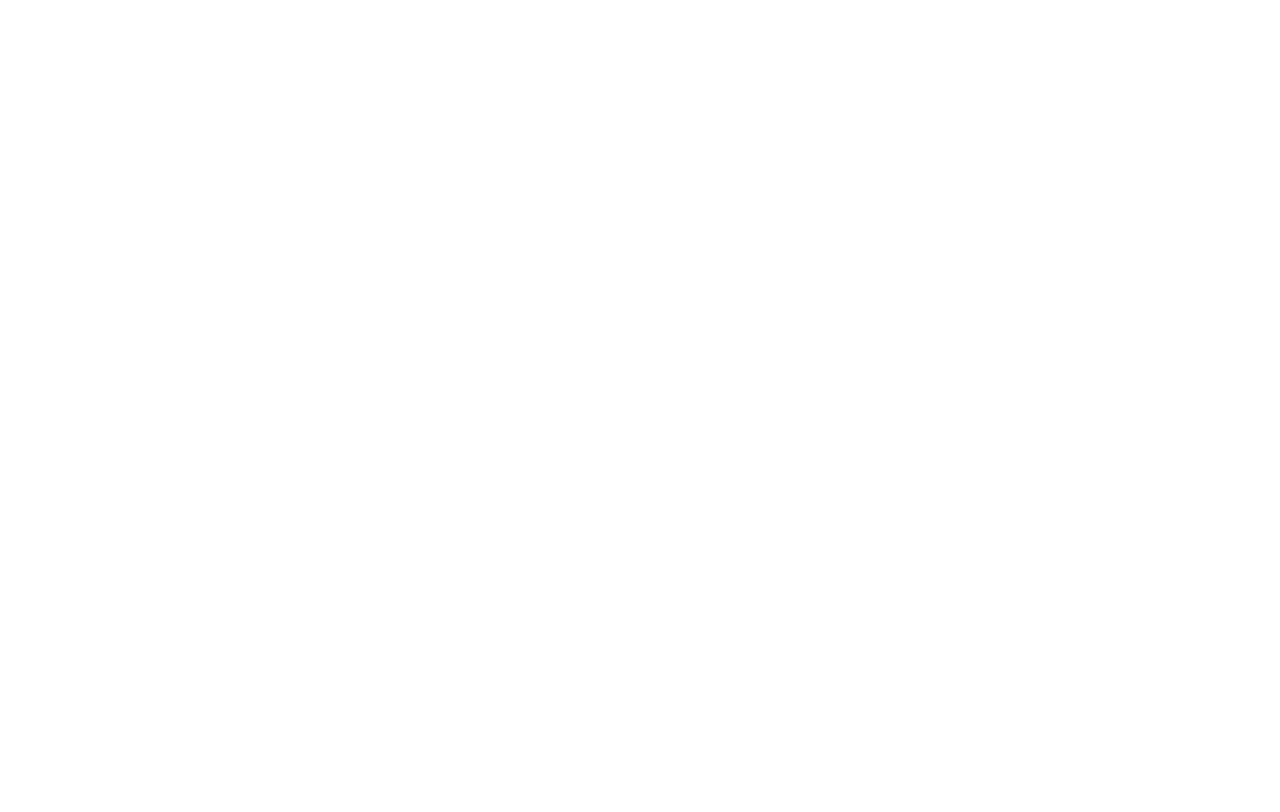
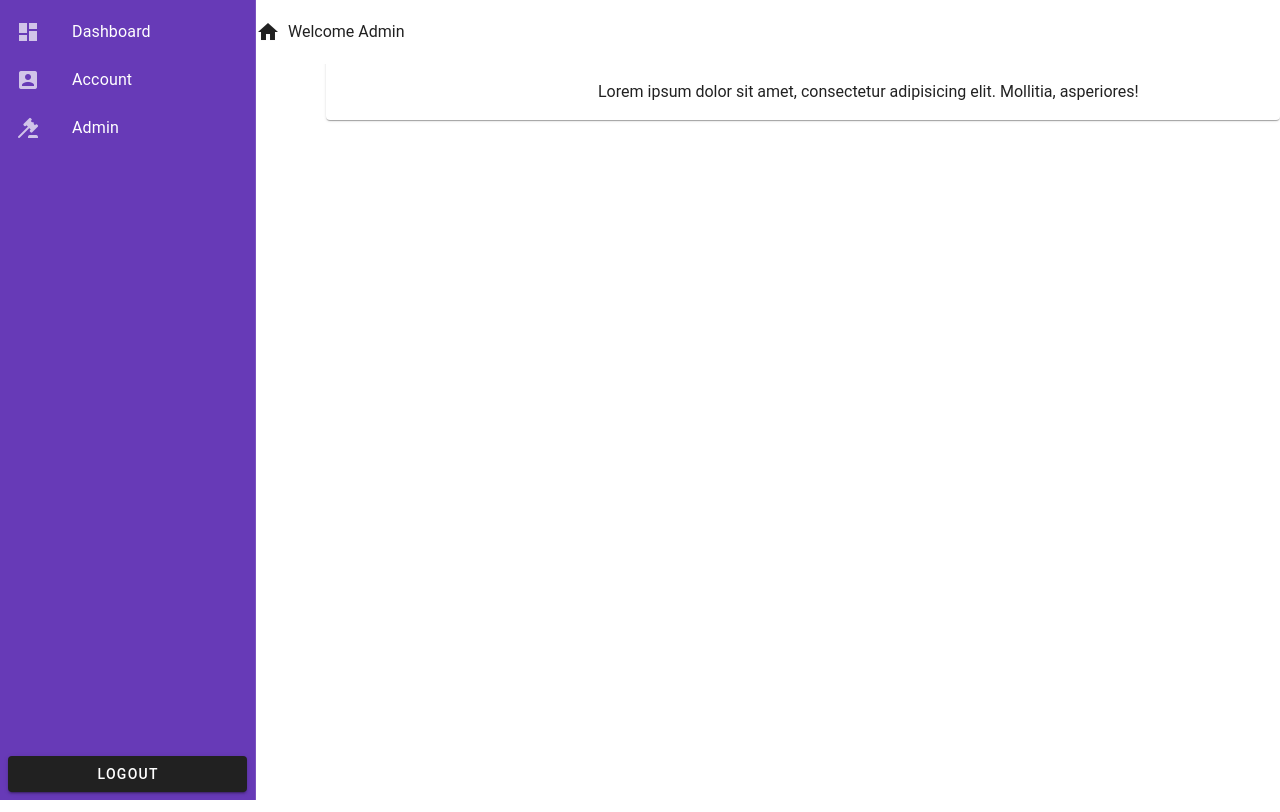
Before and after one commit to cjbantillo/Car-Rental-System, a Vue app: page /cashier in a window 1280 px wide. Before the commit this address had no page. Built offline with nearby package versions, Linux system fonts and the light colour scheme.

Commit message:
feat: add admin and cashier dashboard layouts with navigation and routing

```diff
--- /dev/null
+++ b/src/components/admin-layout/adminNavigationLayout.vue
@@ -0,0 +1,59 @@
+<template>
+  <v-app>
+    <!-- Main Layout -->
+    <v-row>
+      <!-- Sidebar Column -->
+      <v-col cols="3">
+        <v-navigation-drawer
+          class="bg-deep-purple"
+          theme="dark"
+          permanent
+        >
+          <!-- Navigation Items -->
+          <v-list color="transparent">
+            <v-list-item
+              prepend-icon="mdi-view-dashboard"
+              title="Dashboard"
+            ></v-list-item>
+            <v-list-item
+              prepend-icon="mdi-account-box"
+              title="Account"
+            ></v-list-item>
+            <v-list-item
+              prepend-icon="mdi-gavel"
+              title="Admin"
+            ></v-list-item>
+          </v-list>
+
+          <!-- Logout Button -->
+          <template v-slot:append>
+            <div class="pa-2">
+              <v-btn block>
+                Logout
+              </v-btn>
+            </div>
+          </template>
+        </v-navigation-drawer>
+      </v-col>
+
+      <!-- Main Content Column -->
+      <v-col cols="9">
+        <v-card>
+          <!-- App Bar -->
+          <v-app-bar flat>
+            <v-icon>mdi-home</v-icon>
+            <span class="ml-2">Welcome Admin</span>
+          </v-app-bar>
+
+          <!-- Main Content -->
+          <v-main>
+        <slot name="content"></slot>
+      </v-main>
+
+        </v-card>
+      </v-col>
+    </v-row>
+  </v-app>
+</template>
+
+<script setup></script>
--- a/src/router/index.js
+++ b/src/router/index.js
@@ -1,6 +1,6 @@
 import { createRouter, createWebHistory } from 'vue-router'
 import home from '@/views/AdminDashboard.vue'
-
+import cashier from '@/views/CashierDashboard.vue'
 const router = createRouter({
   history: createWebHistory(import.meta.env.BASE_URL),
   routes: [
@@ -9,6 +9,11 @@
       name: 'home',
       component: home,
     },
+    {
+      path: '/cashier',
+      name: 'cashier',
+      component: cashier,
+    },
 
   ],
 })
--- a/src/views/AdminDashboard.vue
+++ b/src/views/AdminDashboard.vue
@@ -1,61 +1,15 @@
 <template>
-  <v-app>
-    <!-- Main Layout -->
-    <v-row>
-      <!-- Sidebar Column -->
-      <v-col cols="3">
-        <v-navigation-drawer
-          class="bg-deep-purple"
-          theme="dark"
-          permanent
-        >
-          <!-- Navigation Items -->
-          <v-list color="transparent">
-            <v-list-item
-              prepend-icon="mdi-view-dashboard"
-              title="Dashboard"
-            ></v-list-item>
-            <v-list-item
-              prepend-icon="mdi-account-box"
-              title="Account"
-            ></v-list-item>
-            <v-list-item
-              prepend-icon="mdi-gavel"
-              title="Admin"
-            ></v-list-item>
-          </v-list>
-
-          <!-- Logout Button -->
-          <template v-slot:append>
-            <div class="pa-2">
-              <v-btn block>
-                Logout
-              </v-btn>
-            </div>
-          </template>
-        </v-navigation-drawer>
-      </v-col>
-
-      <!-- Main Content Column -->
-      <v-col cols="9">
-        <v-card>
-          <!-- App Bar -->
-          <v-app-bar flat>
-            <v-icon>mdi-home</v-icon>
-            <span class="ml-2">Welcome Admin</span>
-          </v-app-bar>
-
-          <!-- Main Content -->
-          <v-main>
-            <v-container>
-              <!-- Add your main content here -->
-              <p>Lorem ipsum dolor sit amet, consectetur adipisicing elit. Mollitia, asperiores!</p>
-            </v-container>
-          </v-main>
-        </v-card>
-      </v-col>
-    </v-row>
-  </v-app>
+<admin-layout>
+  <!-- using slot -->
+  <template v-slot:content>
+    <v-container>
+      <!-- Add your main content here -->
+      <p>Lorem ipsum dolor sit amet, consectetur adipisicing elit. Mollitia, asperiores!</p>
+    </v-container>
+  </template>
+</admin-layout>
 </template>
 
-<script setup></script>
+<script setup>
+import AdminLayout from '@/components/admin-layout/adminNavigationLayout.vue';
+</script>
--- /dev/null
+++ b/src/views/CashierDashboard.vue
@@ -0,0 +1,61 @@
+<template>
+  <v-app>
+    <!-- Main Layout -->
+    <v-row>
+      <!-- Sidebar Column -->
+      <v-col cols="3">
+        <v-navigation-drawer
+          class="bg-deep-purple"
+          theme="dark"
+          permanent
+        >
+          <!-- Navigation Items -->
+          <v-list color="transparent">
+            <v-list-item
+              prepend-icon="mdi-view-dashboard"
+              title="Dashboard"
+            ></v-list-item>
+            <v-list-item
+              prepend-icon="mdi-account-box"
+              title="Account"
+            ></v-list-item>
+            <v-list-item
+              prepend-icon="mdi-gavel"
+              title="Admin"
+            ></v-list-item>
+          </v-list>
+
+          <!-- Logout Button -->
+          <template v-slot:append>
+            <div class="pa-2">
+              <v-btn block>
+                Logout
+              </v-btn>
+            </div>
+          </template>
+        </v-navigation-drawer>
+      </v-col>
+
+      <!-- Main Content Column -->
+      <v-col cols="9">
+        <v-card>
+          <!-- App Bar -->
+          <v-app-bar flat>
+            <v-icon>mdi-home</v-icon>
+            <span class="ml-2">Welcome Admin</span>
+          </v-app-bar>
+
+          <!-- Main Content -->
+          <v-main>
+            <v-container>
+              <!-- Add your main content here -->
+              <p>Lorem ipsum dolor sit amet, consectetur adipisicing elit. Mollitia, asperiores!</p>
+            </v-container>
+          </v-main>
+        </v-card>
+      </v-col>
+    </v-row>
+  </v-app>
+</template>
+
+<script setup></script>
```
